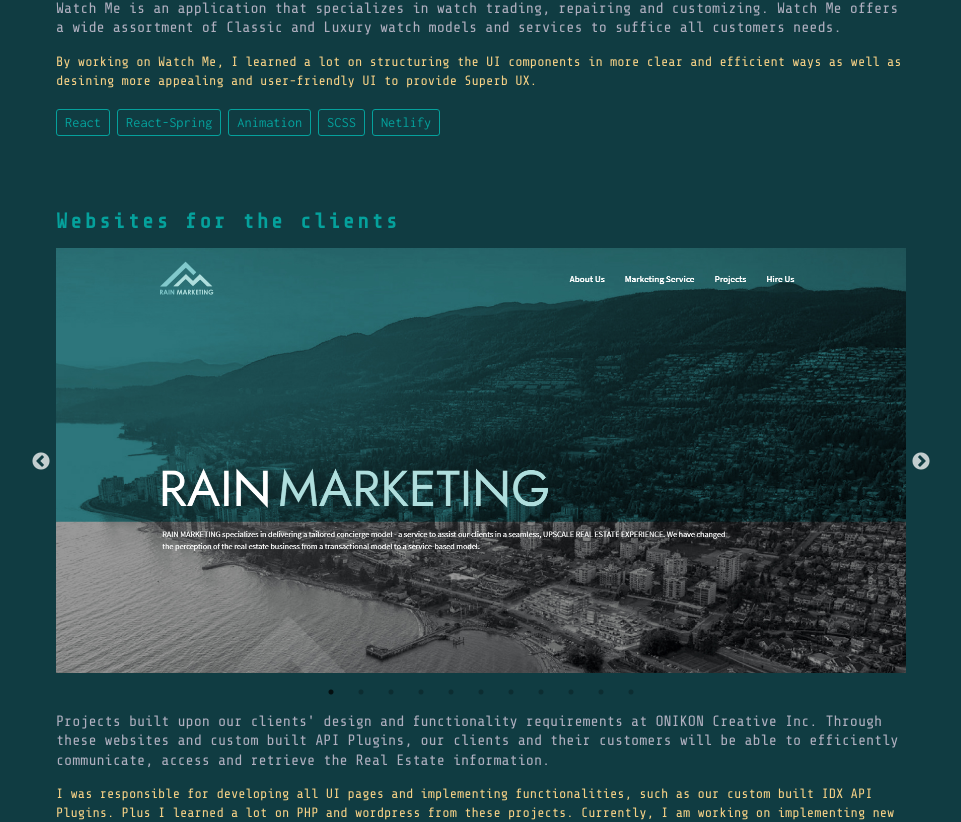
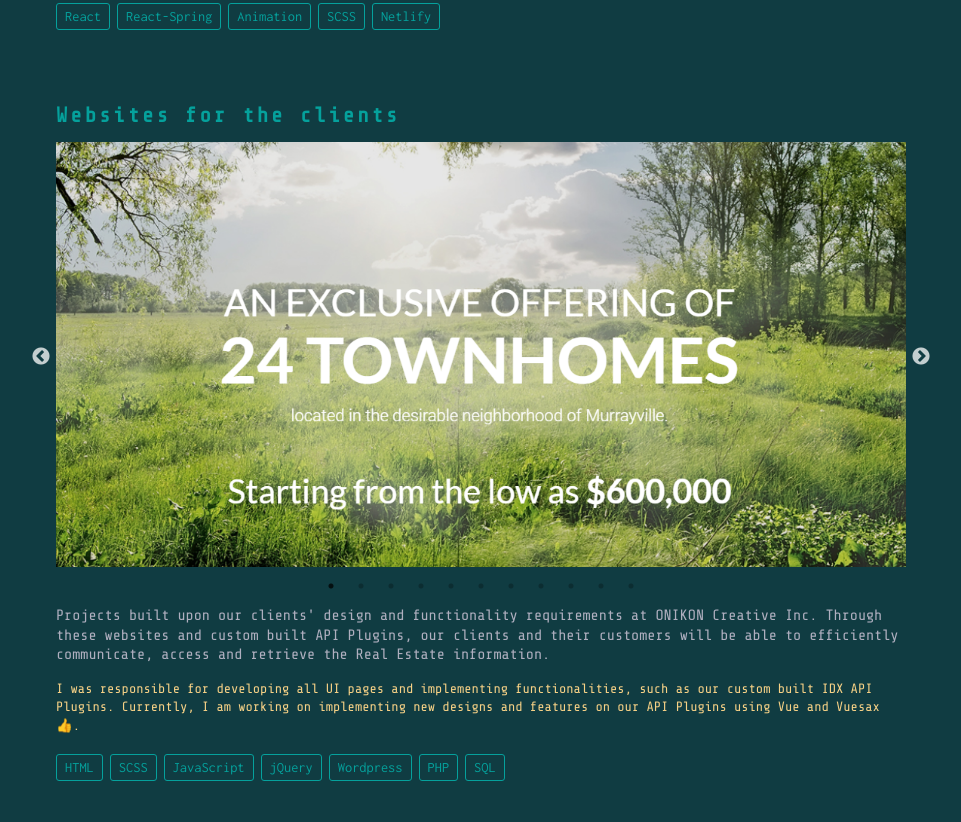
Before and after one commit to Gimorhee/portfolio-v2, a React (Create React App) app: page / in a window 1280 px wide. Shown: the part 3903-4725 px from the top of the page, without its empty margins (294-1255 px from the left). Built offline with nearby package versions, Linux system fonts and the light colour scheme.

Commit message:
Rmoved project-note, changed project image/order

```diff
--- a/src/components/projects/featured/BoosterProject.js
+++ b/src/components/projects/featured/BoosterProject.js
@@ -22,14 +22,14 @@
         internet connection, reduced latency, lower ping, and far fewer lost
         packets to experience a superior gaming experience.
       </p>
-      <div className="Project-Note">
+      {/* <div className="Project-Note">
         <p>
           By working on Booster, I learned a lot on implementing UI animations
           on different components using third party libraries as well as making
           the application fully responsive and user-friendly on all other device
           resolutions.
         </p>
-      </div>
+      </div> */}
       <div className="Project-Stacks">
         <span className="Project-Stack">React</span>
         <span className="Project-Stack">React-Spring</span>
--- a/src/components/projects/featured/PlateauProject.js
+++ b/src/components/projects/featured/PlateauProject.js
@@ -23,13 +23,13 @@
         User login is required to complete orders and a confirmation email will
         be sent to user's provided email upon the order completion.
       </p>
-      <div className="Project-Note">
+      {/* <div className="Project-Note">
         <p>
           The main purpose of the project was to learn how to manage React
           states efficiently using Redux and write/use my own Backend APIs and
           retrieve/access these data for the UI.
         </p>
-      </div>
+      </div> */}
       <div className="Project-Stacks">
         <span className="Project-Stack">React</span>
         <span className="Project-Stack">Redux</span>
--- a/src/components/projects/featured/WatchMeProject.js
+++ b/src/components/projects/featured/WatchMeProject.js
@@ -21,13 +21,13 @@
         and customizing. Watch Me offers a wide assortment of Classic and Luxury
         watch models and services to suffice all customers needs.
       </p>
-      <div className="Project-Note">
+      {/* <div className="Project-Note">
         <p>
           By working on Watch Me, I learned a lot on structuring the UI
           components in more clear and efficient ways as well as desining more
           appealing and user-friendly UI to provide Superb UX.
         </p>
-      </div>
+      </div> */}
       <div className="Project-Stacks">
         <span className="Project-Stack">React</span>
         <span className="Project-Stack">React-Spring</span>
--- a/src/components/projects/featured/onikon/OnikonCarousel.js
+++ b/src/components/projects/featured/onikon/OnikonCarousel.js
@@ -31,6 +31,16 @@
     <div className="Onikon-Carousel-Container">
       <Slider {...settings}>
         <a
+          className="Single-Container Evergreen"
+          href="https://evergreentownhomes.ca/"
+          target="_blank"
+        >
+          <div className="Single-Inner-Container"></div>
+          <span className="Project-Name">
+            <i className="fas fa-external-link-alt"></i>
+          </span>
+        </a>
+        <a
           className="Single-Container Rainmarketing"
           href="https://rainmarketing.ca/"
           target="_blank"
@@ -43,16 +53,6 @@
         <a
           className="Single-Container Matt"
           href="https://listbuysell.ca/"
-          target="_blank"
-        >
-          <div className="Single-Inner-Container"></div>
-          <span className="Project-Name">
-            <i className="fas fa-external-link-alt"></i>
-          </span>
-        </a>
-        <a
-          className="Single-Container Evergreen"
-          href="https://evergreentownhomes.ca/"
           target="_blank"
         >
           <div className="Single-Inner-Container"></div>
--- a/src/components/projects/featured/onikon/OnikonProjects.js
+++ b/src/components/projects/featured/onikon/OnikonProjects.js
@@ -18,10 +18,9 @@
       <div className="Project-Note">
         <p>
           I was responsible for developing all UI pages and implementing
-          functionalities, such as our custom built IDX API Plugins. Plus I
-          learned a lot on PHP and wordpress from these projects. Currently, I
-          am working on implementing new designs and features on our API Plugins
-          using Vue and Vuesax 👍.
+          functionalities, such as our custom built IDX API Plugins. Currently,
+          I am working on implementing new designs and features on our API
+          Plugins using Vue and Vuesax 👍.
         </p>
       </div>
       <div className="Project-Stacks">
--- a/src/css/projects/projects.css
+++ b/src/css/projects/projects.css
@@ -198,7 +198,7 @@
 }
 
 .FeaturedProjects .FeaturedProjects-Container .OnikonProject-Container .Evergreen {
-  background-image: url("../../../src/images/evergreen.png");
+  background-image: url("../../../src/images/eg.png");
 }
 
 .FeaturedProjects .FeaturedProjects-Container .OnikonProject-Container .Fraserpark {
--- a/src/css/projects/projects.scss
+++ b/src/css/projects/projects.scss
@@ -201,7 +201,7 @@
       }
 
       .Evergreen {
-        background-image: url("../../../src/images/evergreen.png");
+        background-image: url("../../../src/images/eg.png");
       }
 
       .Fraserpark {
```
Also changed, not shown: src/images/eg.png (added), 1 other file (tests, documents, lock files or other folders).
